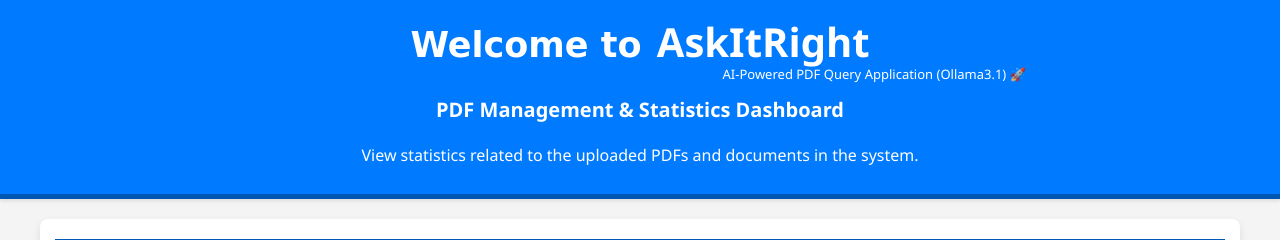
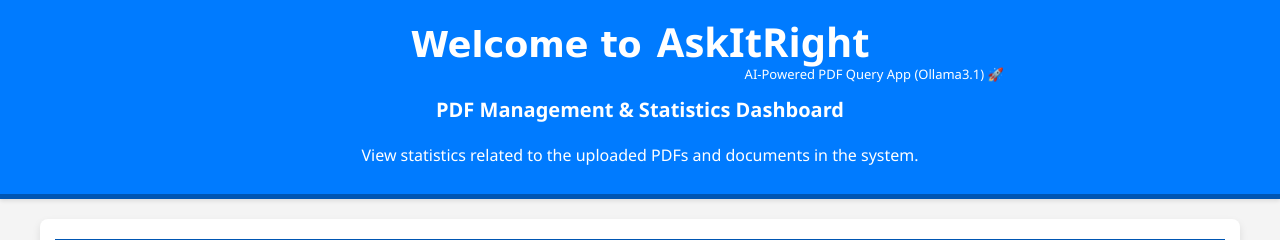
Before and after one commit to AbdArdati/PDFQueryAI, a Flask app: template app/templates/pdfManagement.html in a window 1280 px wide. Shown: the top 240 px of the page. Run offline with Flask 3, Linux system fonts and the light colour scheme; the template is opened without the code that fills it, so the values that code supplies are empty.

Commit message:
Update ReadMe

```diff
--- a/app/templates/index.html
+++ b/app/templates/index.html
@@ -17,7 +17,7 @@
                     <span class="welcome">Welcome to</span> AskItRight
                 </h1>
                 <div class="ai-powered">
-                    AI-Powered PDF Query Application (Ollama3.1) 🚀
+                    AI-Powered PDF Query App (Ollama3.1) 🚀
                 </div>
             </div>
             <h2>Document Interaction Dashboard</h2>
--- a/app/templates/pdfManagement.html
+++ b/app/templates/pdfManagement.html
@@ -18,7 +18,7 @@
                     <span class="welcome">Welcome to</span> AskItRight
                 </h1>
                 <div class="ai-powered">
-                    AI-Powered PDF Query Application (Ollama3.1) 🚀
+                    AI-Powered PDF Query App (Ollama3.1) 🚀
                 </div>
             </div>
             <h2>PDF Management & Statistics Dashboard</h2>
```
Also changed, not shown: app/static/images/PDF_Management_Eaxmple.png (deleted), app/static/images/full_logo.png, app/static/images/full_logo_cropped.png (deleted).
